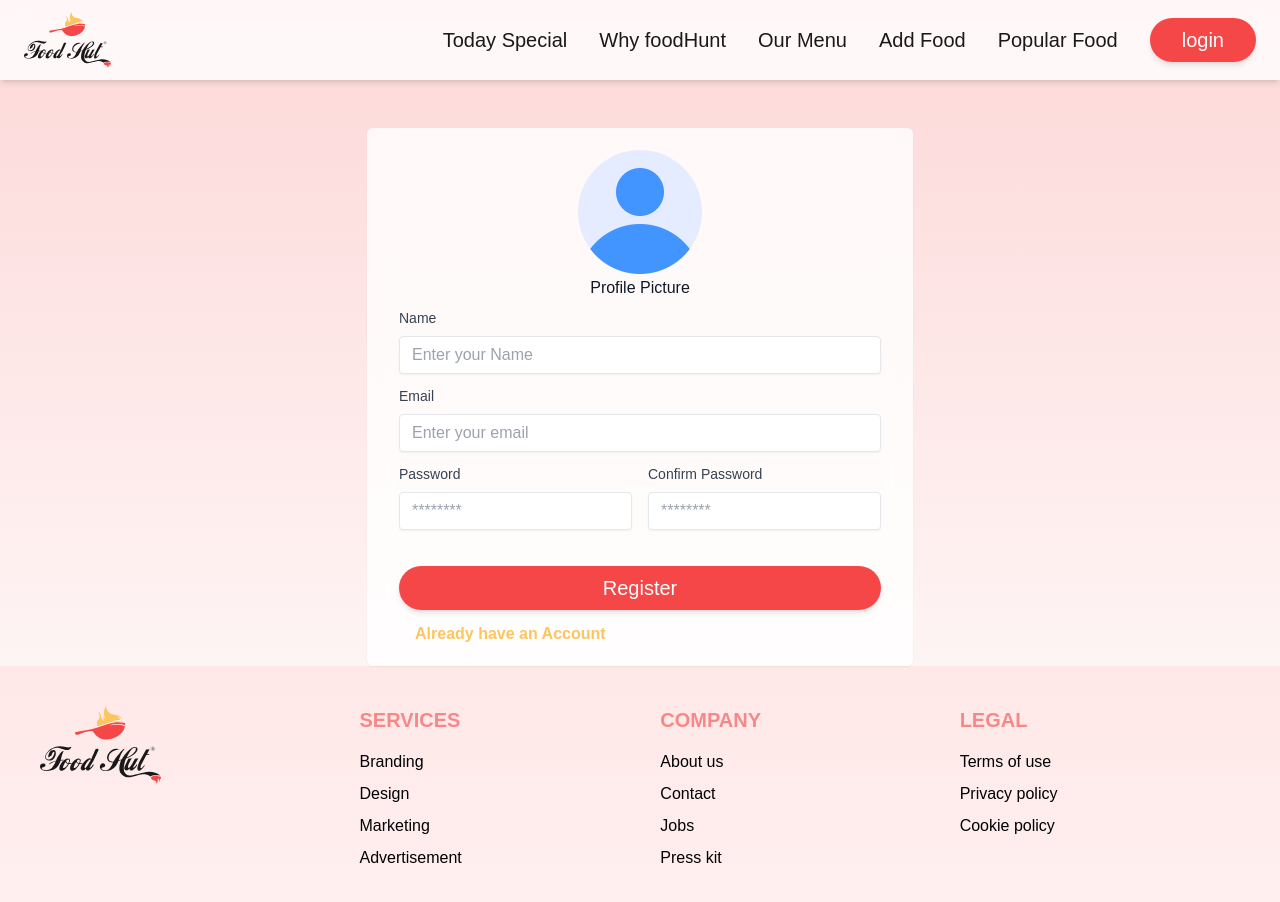
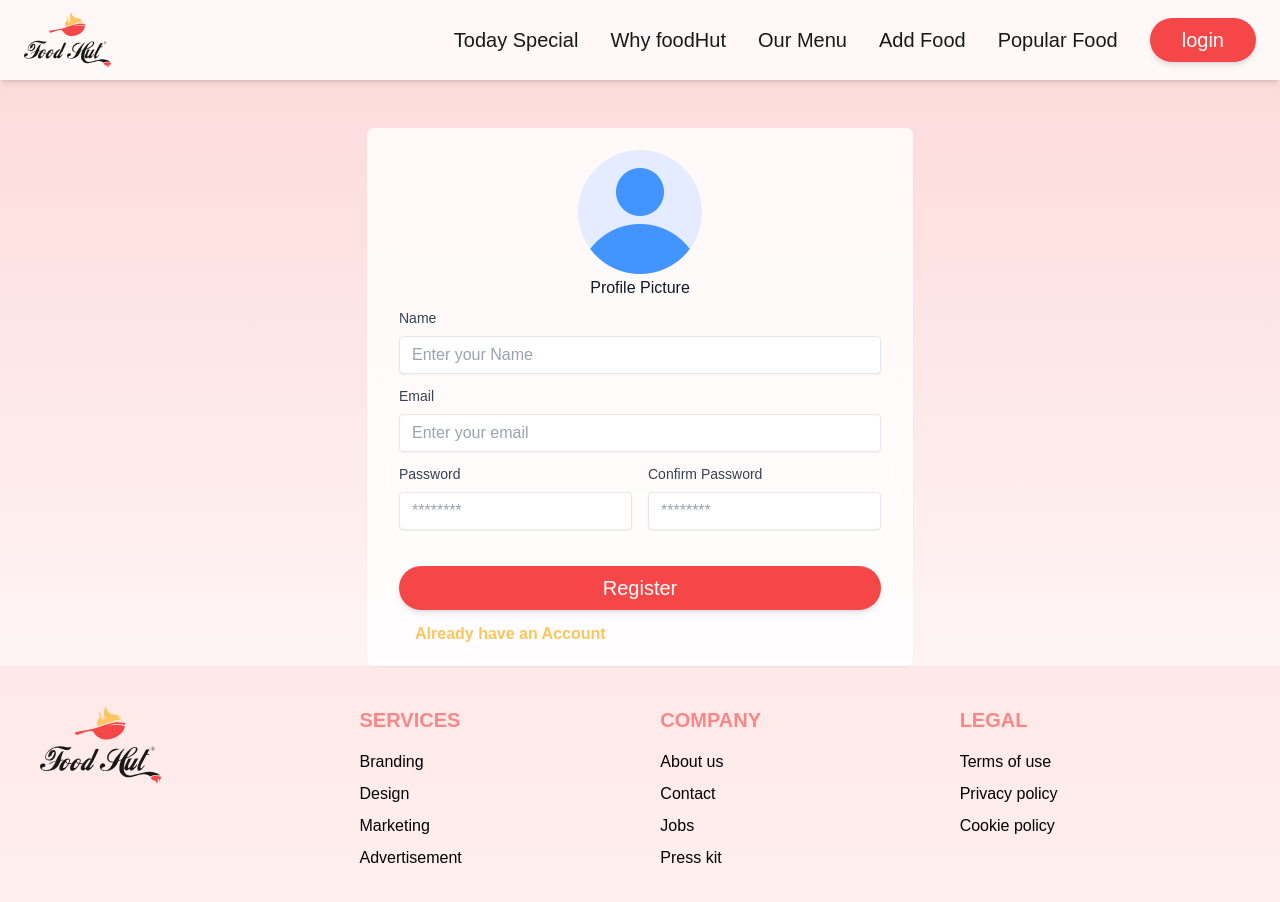
Before and after one commit to Rajveer0602/auth-client, a React (Vite) app: page /register in a window 1280 px wide. Shown: the top 902 px of the page. Built offline with nearby package versions, Linux system fonts and the light colour scheme; a web font is replaced by a local one.

Commit message:
client commit

```diff
--- a/src/App.jsx
+++ b/src/App.jsx
@@ -1,6 +1,4 @@
 import { useState } from 'react'
-import reactLogo from './assets/react.svg'
-import viteLogo from '/vite.svg'
 import './App.css'
 import Navbar from './Shared/Navbar'
 import Home from './pages/Home'
--- a/src/Shared/Navbar.jsx
+++ b/src/Shared/Navbar.jsx
@@ -19,7 +19,7 @@ const Navbar = () => {
 
                     <div className="lg:flex hidden gap-8 items-center">
                         <a href="" className="text-[#191919] text-xl font-medium hover:text-red-500">Today Special</a>
-                        <a href="" className=" text-[#191919] text-xl font-medium hover:text-red-500">Why foodHunt</a>
+                        <a href="" className=" text-[#191919] text-xl font-medium hover:text-red-500">Why foodHut</a>
                         <a href="" className=" text-[#191919] text-xl font-medium hover:text-red-500">Our Menu</a>
                         <a href="" className=" text-[#191919] text-xl font-medium hover:text-red-500">Add Food</a>
                         <a href="" className=" text-[#191919] text-xl font-medium hover:text-red-500">Popular Food</a>
@@ -30,14 +30,14 @@ const Navbar = () => {
                         </Link>
                     </div>
 
-                    <div className="block lg:hidden z-40" onClick={handleNav}>
+                    {/* <div className="block lg:hidden z-40" onClick={handleNav}>
                         {nav ? (
                             <RxCross2 size={25} className="text-[#191919] cursor-pointer" />
                         ) : (
                             <TiThMenu className="text-red-500 cursor-pointer" size={25} />
                         )}
-                    </div>
-                    <div className={`lg:hidden absolute w-1/2 sm:w-2/5 h-screen px-4 py-2 text-xl font-medium ease-in shadow-sm backdrop-blur-md
+                    </div> */}
+                    {/* <div className={`lg:hidden absolute w-1/2 sm:w-2/5 h-screen px-4 py-2 text-xl font-medium ease-in shadow-sm backdrop-blur-md
                     bg-white/80 top-0 duration-500 ${nav ? "right-0" : "right-[-100%]"} pt-24`}>
 
                         <div className="flex flex-col gap-8 ">
@@ -51,7 +51,7 @@ const Navbar = () => {
                             </button>
 
                         </div>
-                    </div>
+                    </div> */}
                 </div>
             </div>
         </div>
--- a/src/pages/Register.jsx
+++ b/src/pages/Register.jsx
@@ -40,12 +40,12 @@ const Register = () => {
       <div className="w-full mx-auto pt-[16vh]">
         <form className=" ease-in duration-300 w-[80%] sm:w-max shadow-sm backdrop-blur-md bg-white/80 1g:w-max mx-auto  rounded-md px-8 py-5">
           <label htmlFor='fileupload' className='custom-file-upload'>
-            <img src={avater} alt="" className="h-32 w-32 bg-contain rounded-full mx-auto cursor-pointer" />
+            <img src={ image?.url|| avater} alt="" className="h-32 w-32 bg-contain rounded-full mx-auto cursor-pointer" />
           </label>
 
           <label className='block text-center text-gray-900 text-base mb-2'>Profile Picture</label>
 
-          <input type='file' label="Image" name='myFile' id='file-upload' className='hidden' accept=' .jpeg .png .jpg' />
+          <input type='file' label="Image" name='myFile' id='file-upload' className='hidden' accept=' .jpeg .png .jpg' onChange={handleImage}/>
 
           <div className="mb-3">
             <label className='block text-gray-700 text-sm mb-2' htmlFor='name'>
```
Also changed, not shown: src/pages/Login.jsx (line endings or trailing spaces).
